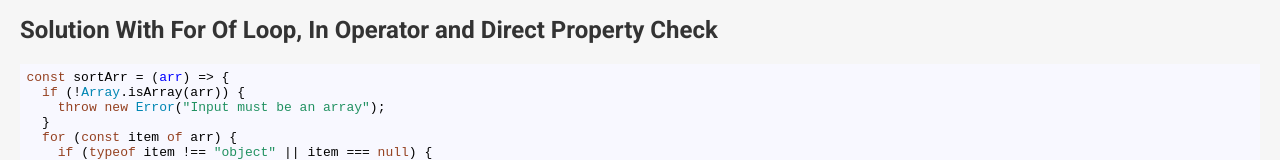
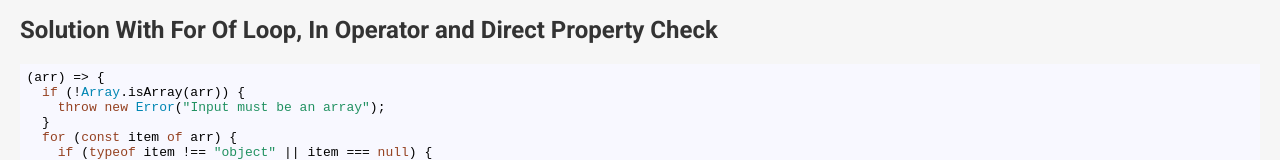
Before and after one commit to GreyHound87/array-manager, a React (Vite) app: page /solution1 in a window 1280 px wide. Shown: the part 490-650 px from the top of the page. Built offline with nearby package versions, Linux system fonts and the light colour scheme.

Commit message:
code format check

```diff
--- a/src/components/Solution1/Solution1.jsx
+++ b/src/components/Solution1/Solution1.jsx
@@ -8,7 +8,7 @@ export function Solution1() {
         <>
             <h2>Solution With For Of Loop, In Operator and Direct Property Check</h2>
             <SyntaxHighlighter language="javascript" style={docco}>
-                {`const sortArr = ${sortArr1.toString()}`}
+                {sortArr1.toString()}
             </SyntaxHighlighter>
         </>
     );
```
